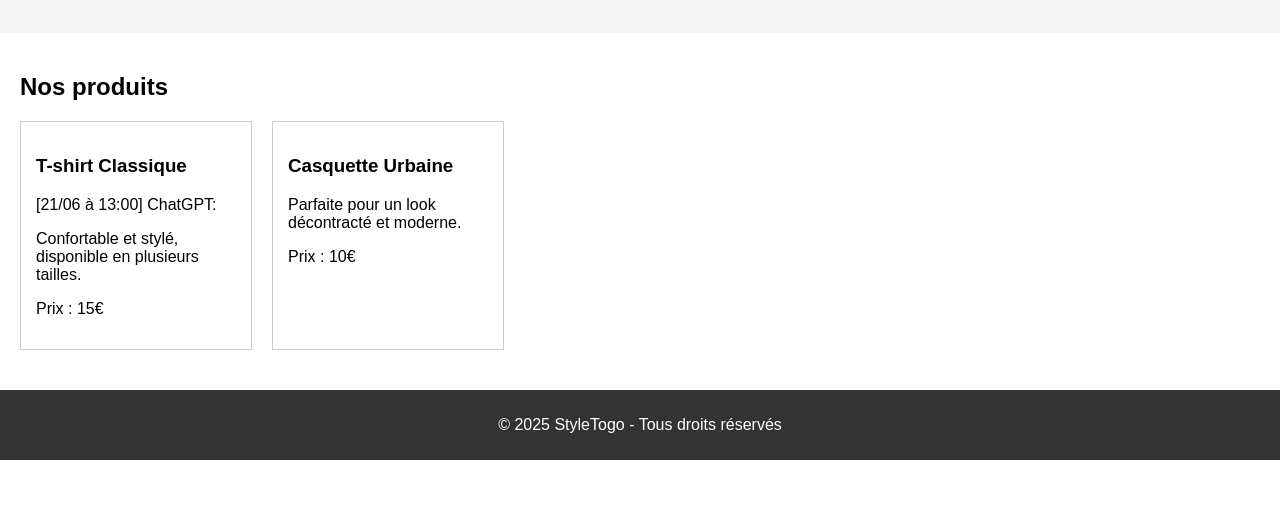
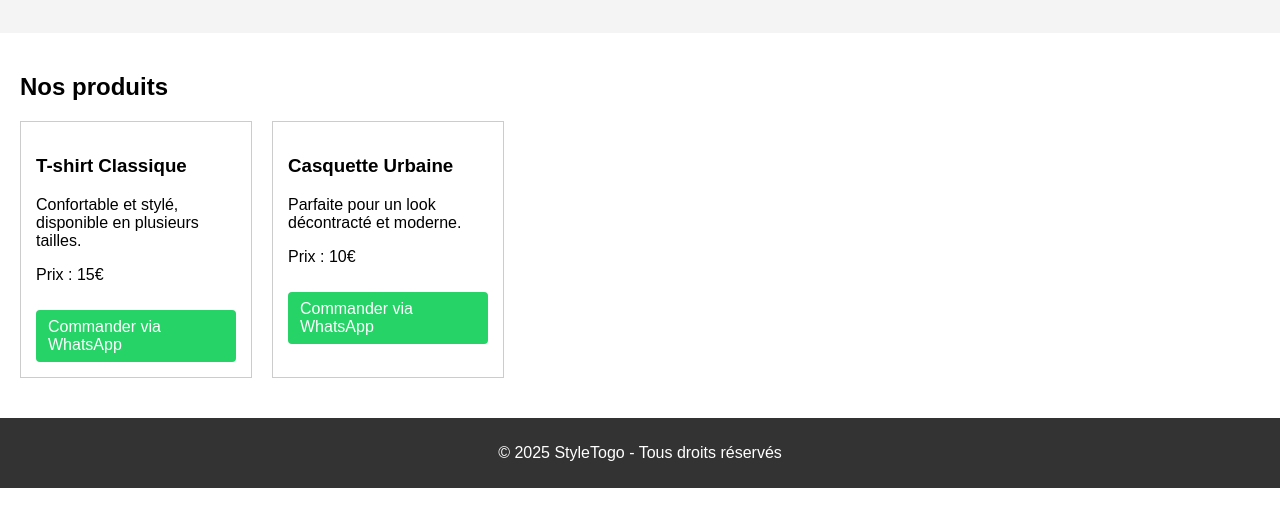
Before and after one commit to Smartpubdigital2/https-smartpubdigital.github.io, a plain HTML site: page index.html in a window 1280 px wide. Shown: the part 159-686 px from the top of the page. Drawn offline with Linux system fonts and the light colour scheme.

Commit message:
index.html

```diff
--- a/index.html
+++ b/index.html
@@ -32,13 +32,19 @@
     <div class="produits">
       <div class="produit">
         <h3>T-shirt Classique</h3>
-[21/06 à 13:00] ChatGPT: <p>Confortable et stylé, disponible en plusieurs tailles.</p>
+<p>Confortable et stylé, disponible en plusieurs tailles.</p>
         <p>Prix : 15€</p>
+<a href="https://wa.me/22896078137?text=Bonjour%2C%20je%20souhaite%20commander%20le%20T-shirt%20Classique." target="_blank" style="display:inline-block; margin-top:10px; background:#25D366; color:#fff; padding:8px 12px; text-decoration:none; border-radius:4px;">
+  Commander via WhatsApp
+</a>
       </div>
       <div class="produit">
         <h3>Casquette Urbaine</h3>
         <p>Parfaite pour un look décontracté et moderne.</p>
         <p>Prix : 10€</p>
+<a href="https://wa.me/22896078137?text=Bonjour%2C%20je%20souhaite%20commander%20le%20T-shirt%20Classique." target="_blank" style="display:inline-block; margin-top:10px; background:#25D366; color:#fff; padding:8px 12px; text-decoration:none; border-radius:4px;">
+  Commander via WhatsApp
+</a>
       </div>
     </div>
   </section>
```
